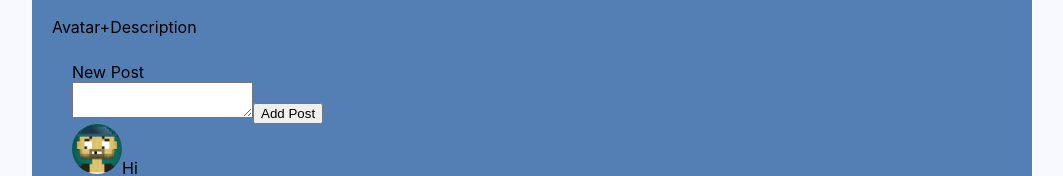
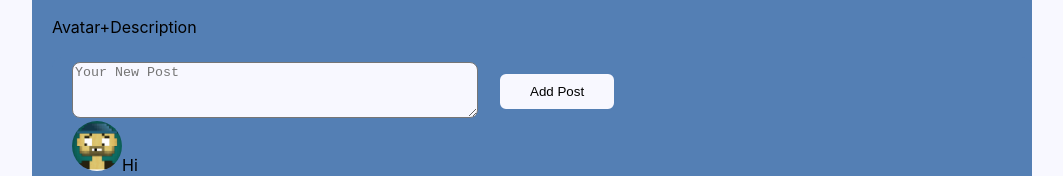
Before and after one commit to APTEMKA-87/SocialNetwork, a React (Create React App) app: page /profile in a window 1280 px wide. Shown: the part 922-1098 px from the top of the page, without its empty margins (208-1271 px from the left). Built offline with nearby package versions, Linux system fonts and the light colour scheme.

Commit message:
customize textarea, button 'Add Post'

```diff
--- a/src/components/Profile/MyPosts/MyPosts.module.css
+++ b/src/components/Profile/MyPosts/MyPosts.module.css
@@ -5,3 +5,53 @@
     text-align: left;
     padding: 5px 0 20px 20px;
 }
+
+
+.button {
+    background: ghostwhite;
+    text-decoration: none;
+    display: inline-block;
+    padding: 10px 30px;
+    margin: 10px 20px;
+    position: relative;
+    overflow: hidden;
+    border: 2px solid #547fb4;
+    border-radius: 8px;
+    font-family: 'Montserrat', sans-serif;
+    color: black;
+    transition: .2s ease-in-out;
+}
+
+.button:before {
+    content: "";
+    background: linear-gradient(90deg, rgba(255, 255, 255, .1), rgba(255, 255, 255, .5));
+    height: 50px;
+    width: 50px;
+    position: absolute;
+    top: -8px;
+    left: -75px;
+    transform: skewX(-45deg);
+}
+
+.button:hover {
+    background-color: #202e49;;
+    color: #fff;
+}
+
+.button:hover:before {
+    left: 150px;
+    transition: .5s ease-in-out;
+}
+
+.addPost {
+    display: flex;
+    flex-direction: row;
+}
+
+.textArea {
+    background-color: ghostwhite;
+    border-radius: 8px;
+    width: 400px;
+    height: 50px;
+    text-align: start;
+}
--- a/src/components/Profile/MyPosts/MyPosts.tsx
+++ b/src/components/Profile/MyPosts/MyPosts.tsx
@@ -5,12 +5,9 @@ import Post from './Post/Post';
 const MyPosts = () => {
     return (
         <div className={s.post}>
-            <div>
-                New Post
-            </div>
-            <div>
-                <textarea/>
-                <button>Add Post</button>
+            <div className={s.addPost}>
+                <textarea className={s.textArea} placeholder='Your New Post'/>
+                <button className={s.button}>Add Post</button>
             </div>
             <Post message = 'Hi' likeCount={0}/>
             <Post message= 'Bye' likeCount={10}/>
```
